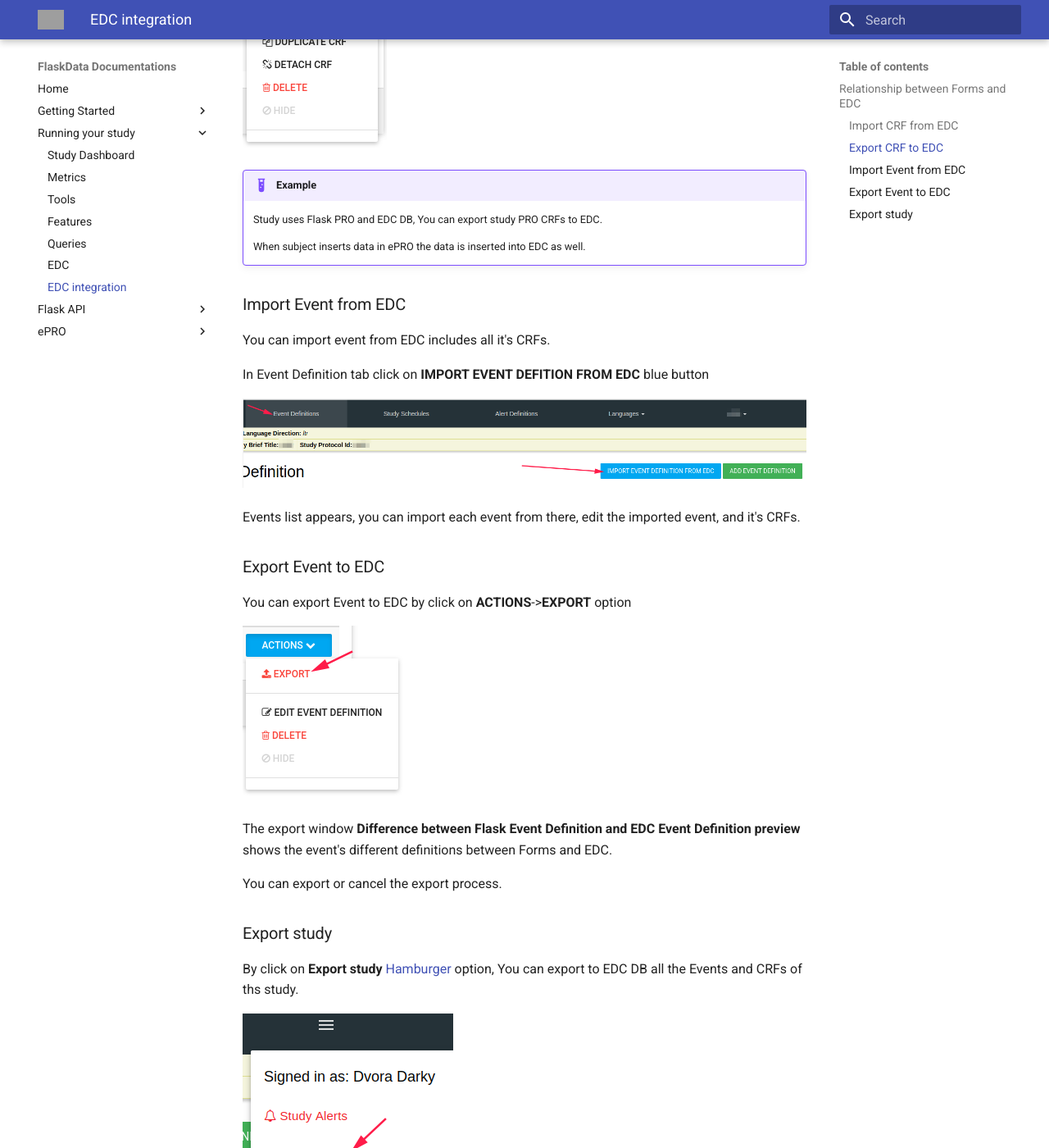
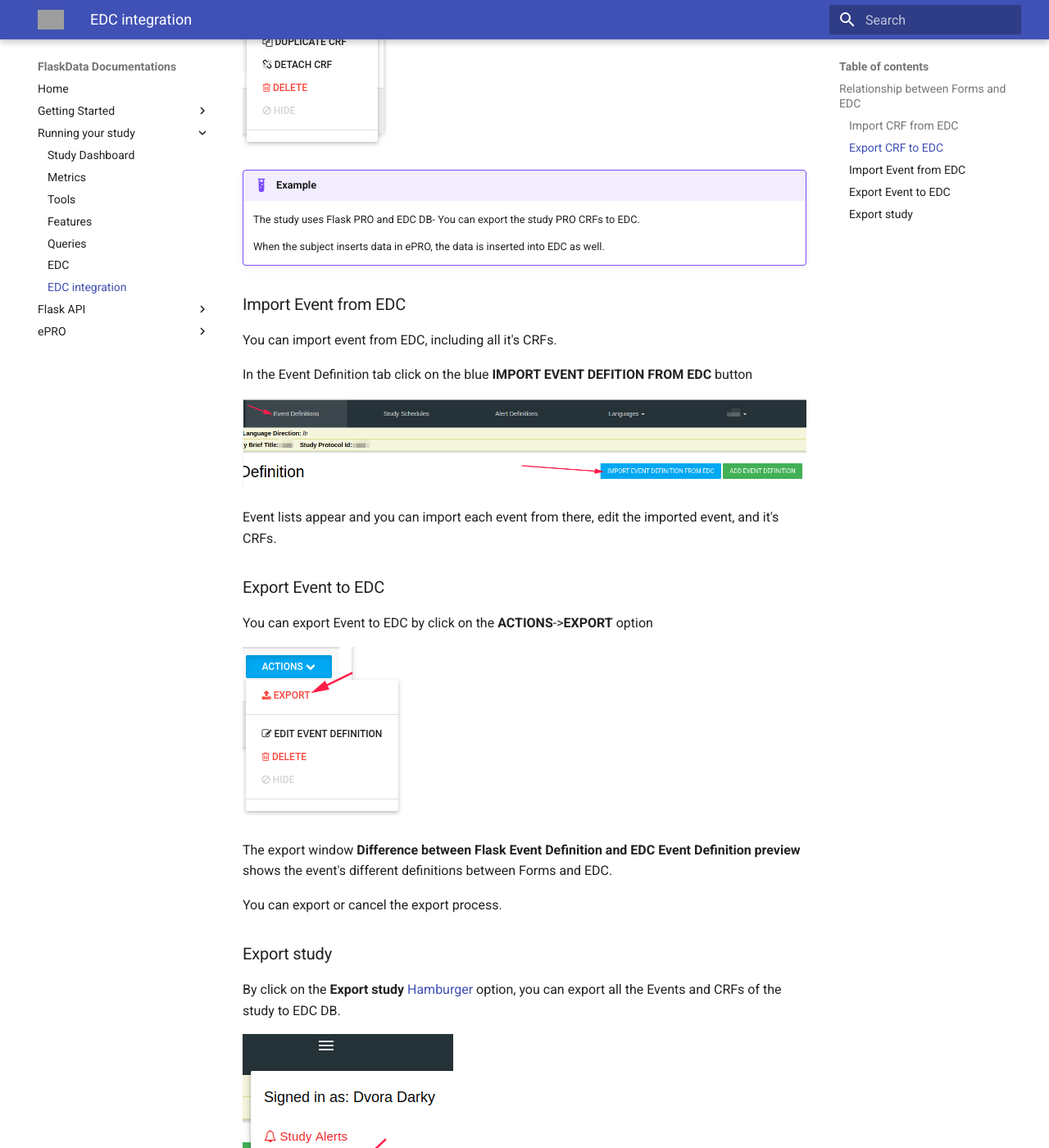
Before and after one commit to onlyjazz/flask-docs, an MkDocs documentation site: the page built from docs/flask_and_edc.md, in a window 1280 px wide and 1400 px high, scrolled down 2061 px. Shown: the whole window at 82% size. Built offline with MkDocs 1.6.1 and Material for MkDocs 9.7.7, drawn with Linux system fonts in a browser that asks for light colours; some of the changed text lies outside the part shown; grey boxes are pictures that could not be loaded.

```diff
--- a/docs/flask_and_edc.md
+++ b/docs/flask_and_edc.md
@@ -16,53 +16,53 @@
 
        EDC has a lot of connectivity, After you add a site in Flask you must go to EDC and "edit" the site.
 
-       Just Click edit and save without edit anything.
+       Just click edit and save without edit anything.
 
 ##Relationship between Forms and EDC
 If your study uses [ClinCapture Database](./manage_studies.md#add-study) you can connect the two.
 
 ###Import CRF from EDC
-You can import CRF From EDC to Forms by click on **IMPORT CRF FROM EDC** blue button
+You can import CRF from EDC to Forms by click on the blue **IMPORT CRF FROM EDC** button
 
 ![Screenshot](img/forms/forms_import_crf_from_edc.PNG)
 
-CRF list opens, You can import each CRF you need.
+CRF list opens and you can import each CRF needed.
 
 ![Screenshot](img/forms/import_crf_list.PNG)
 
-After you imported, you can [edit the CRF](./manage_forms.md#edit-crf-item).
+After imported, you can [edit the CRF](./manage_forms.md#edit-crf-item).
 
 Now - You have CRF in Forms related to EDC CRF.
 
-Each CRF data you enter or edit for specific subject in Forms will update the EDC CRF data.
+Each CRF data you enter or edit for specific subject in forms will update the EDC CRF data.
 
-For detach the CRF from EDC CRF, Go to CRF list **ACTIONS**->**DETACH CRF**
+To detach the CRF from EDC CRF, go to the CRF list **ACTIONS**->**DETACH CRF**
 
  ![Screenshot](img/forms/detach_crf.PNG)
 
 ###Export CRF to EDC
-You can export CRF to EDC by click on **ACTIONS**->**EXPORT** option
+You can export CRF to EDC by clicking on the **ACTIONS**->**EXPORT** option
 
  ![Screenshot](img/forms/export_crf.PNG)
 
 !!!example
 
-     Study uses Flask PRO and EDC DB, You can export study PRO CRFs to EDC.
+     The study uses Flask PRO and EDC DB- You can export the study PRO CRFs to EDC.
 
-     When subject inserts data in ePRO the data is inserted into EDC as well.
+     When the subject inserts data in ePRO, the data is inserted into EDC as well.
 
 
 ###Import Event from EDC
-You can import event from EDC includes all it's CRFs.
+You can import event from EDC, including all it's CRFs.
 
-In Event Definition tab click on **IMPORT EVENT DEFITION FROM EDC** blue button
+In the Event Definition tab click on the blue **IMPORT EVENT DEFITION FROM EDC** button
 
 ![Screenshot](img/forms/import_event_from_edc.PNG)
 
-Events list appears, you can import each event from there, edit the imported event, and it's CRFs.
+Event lists appear and you can import each event from there, edit the imported event, and it's CRFs.
 
 ###Export Event to EDC
-You can export Event to EDC by click on **ACTIONS**->**EXPORT** option
+You can export Event to EDC by click on the **ACTIONS**->**EXPORT** option
 
 ![Screenshot](img/forms/export_event.PNG)
 
@@ -71,6 +71,6 @@
 You can export or cancel the export process.
 
 ###Export study
-By click on **Export study** [Hamburger](./manage_forms.md#hamburger) option, You can export to EDC DB all the Events and CRFs of ths study.
+By click on the **Export study** [Hamburger](./manage_forms.md#hamburger) option, you can export all the Events and CRFs of the study to EDC DB.
 
 ![Screenshot](img/forms/export_study_to_edc.PNG)
```
Also changed, not shown: other parts of docs/flask_and_edc.md (+1 -1 lines), docs/epro.md (+1 -1 lines), docs/epro_desktop.md (+3 -3 lines).
